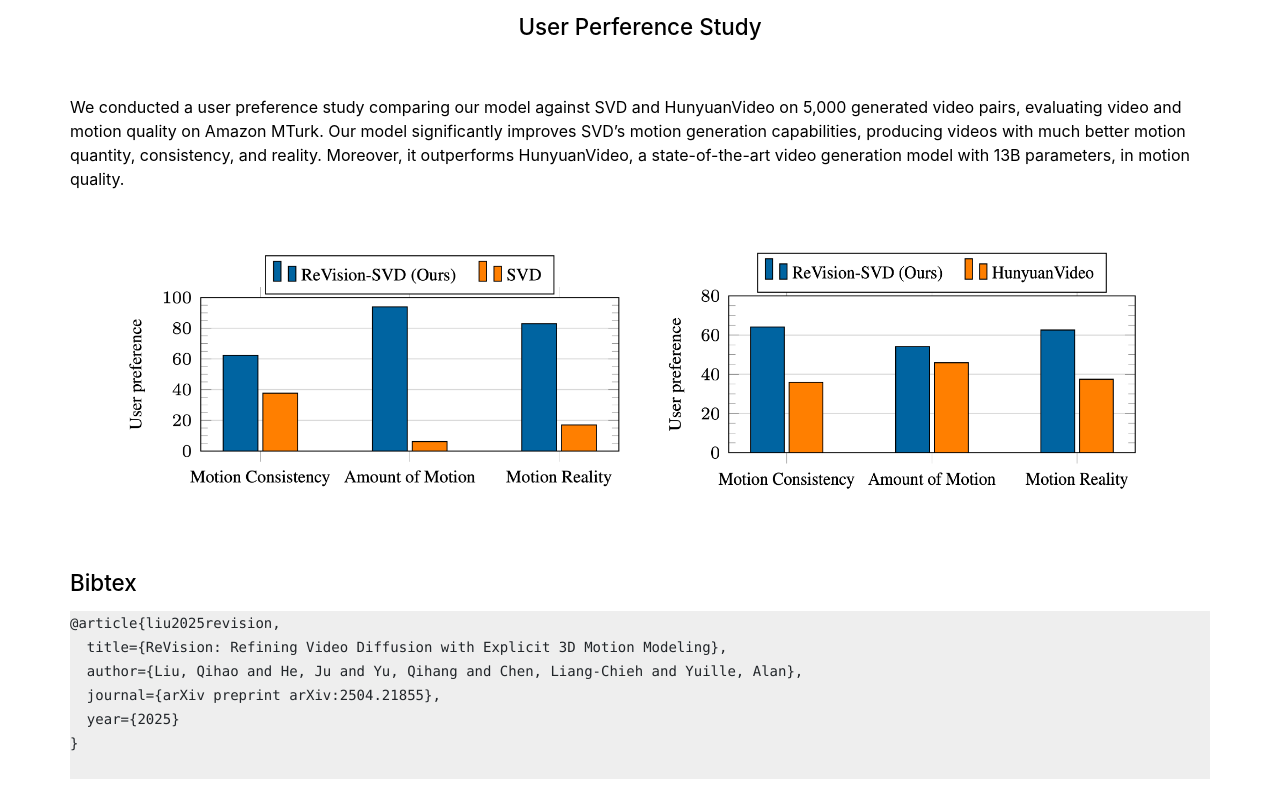
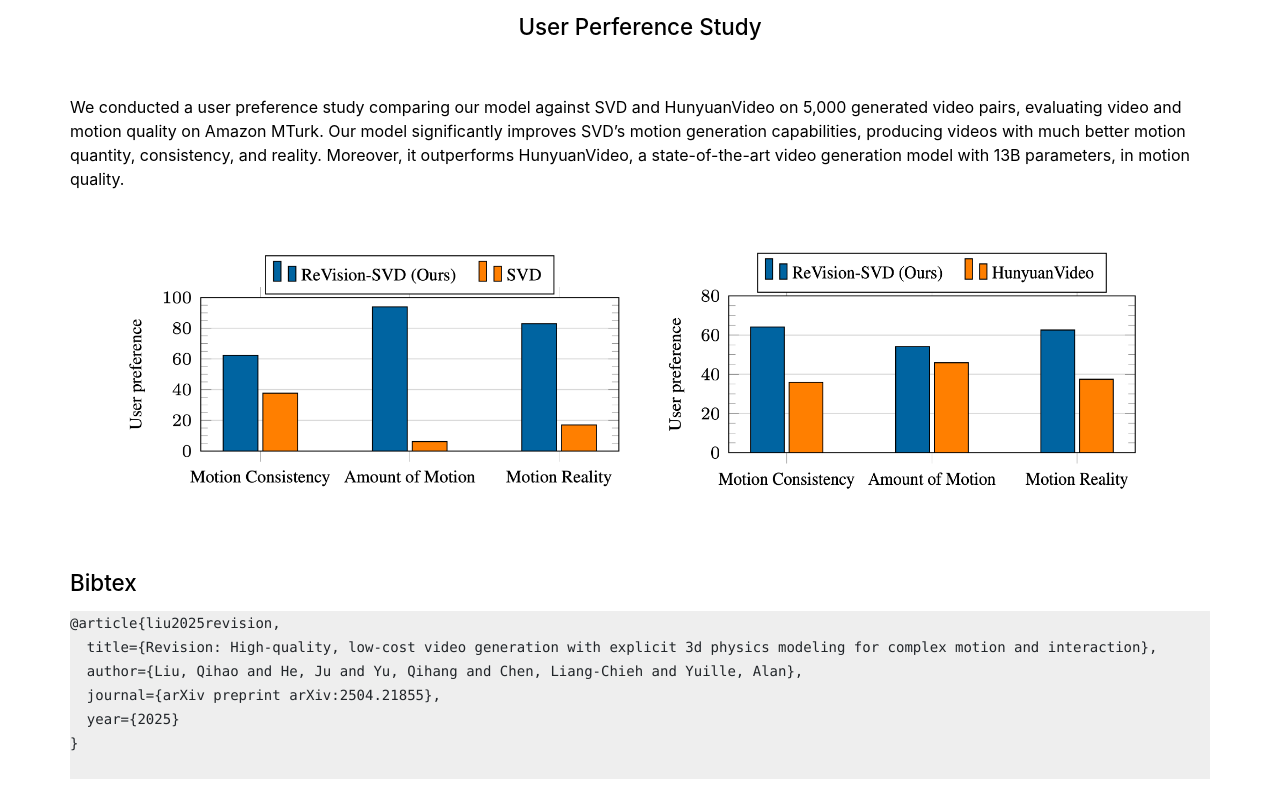
Before and after one commit to revision-video/revision-video.github.io, a plain HTML site: page index.html in a window 1280 px wide. Shown: the part 6597-7397 px from the top of the page. Drawn offline with nearby package versions, Linux system fonts and the light colour scheme; a script that the page names is missing; a web font is replaced by a local one.

Commit message:
Update index.html

```diff
--- a/index.html
+++ b/index.html
@@ -307,7 +307,7 @@
                       border-radius: 0px;
                       ">
 @article{liu2025revision,
-  title={ReVision: Refining Video Diffusion with Explicit 3D Motion Modeling},
+  title={Revision: High-quality, low-cost video generation with explicit 3d physics modeling for complex motion and interaction},
   author={Liu, Qihao and He, Ju and Yu, Qihang and Chen, Liang-Chieh and Yuille, Alan},
   journal={arXiv preprint arXiv:2504.21855},
   year={2025}
```
